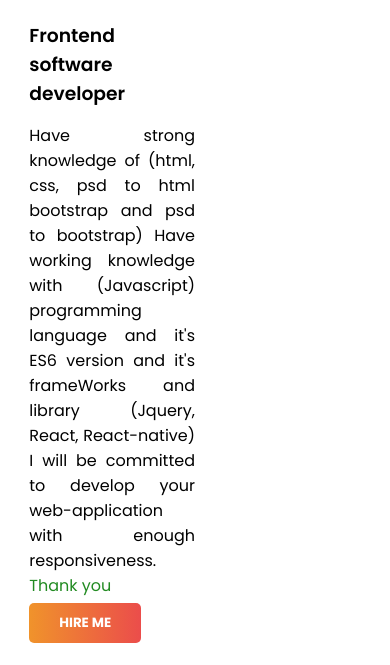
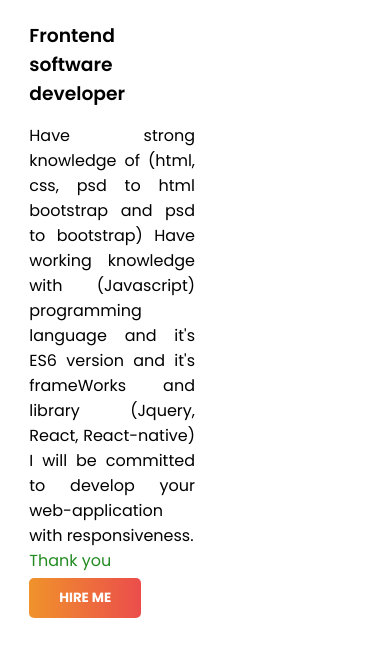
Before and after one commit to programmerhasan001/developer-portfolio, a plain HTML site: page index.html in a window 390 px wide. Shown: the part 434-1099 px from the top of the page. Drawn offline with Linux system fonts and the light colour scheme.

Commit message:
removing enough before responsiveness

```diff
--- a/index.html
+++ b/index.html
@@ -21,8 +21,8 @@
                     <p>Have strong knowledge of &#40;html, css, psd to html bootstrap and psd to bootstrap&#41; Have
                         working knowledge with &#40;Javascript&#41; programming language and it's ES6 version and it's
                         frameWorks and library &#40;Jquery, React,
-                        React-native&#41; I will be committed to develop your web-application with enough
-                        responsiveness. <span class="profile-greetings">Thank you</span>
+                        React-native&#41; I will be committed to develop your web-application with responsiveness. <span
+                            class="profile-greetings">Thank you</span>
                     </p>
                     <a href="#" target="_blank"><input type="button" value="Hire me" class="link-btn"></a>
                 </div>
```
